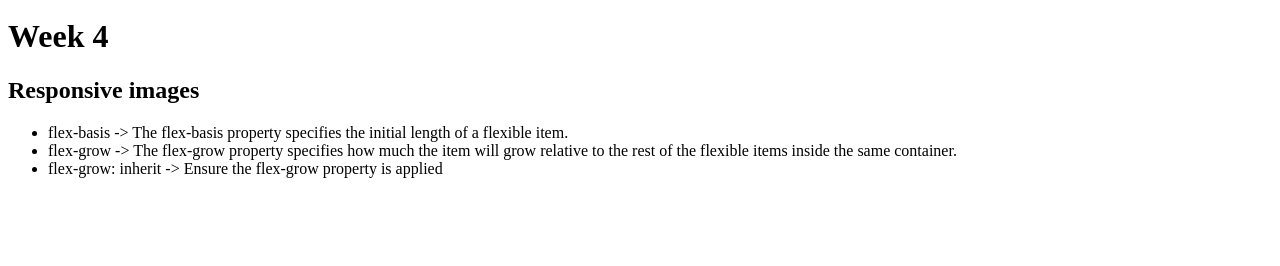
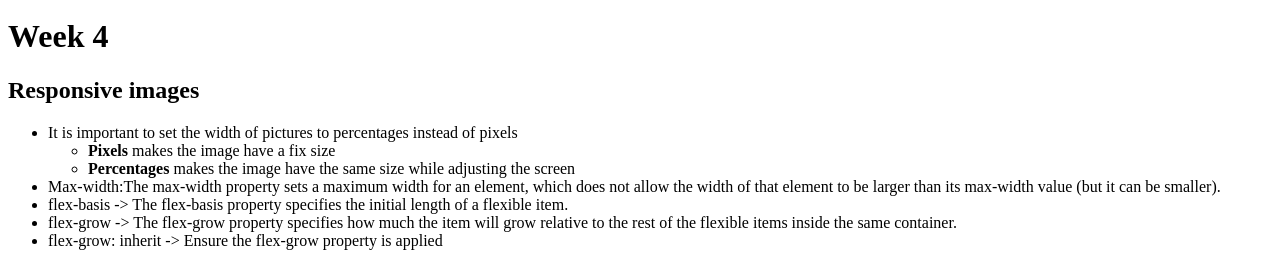
Before and after one commit to Seth177/Development-Blog, a plain HTML site: page index .html in a window 1280 px wide. Shown: the part 2042-2308 px from the top of the page. Before the commit the page ends 2236 px from the top, so only its background shows below. Drawn offline with Linux system fonts and the light colour scheme.

Commit message:
Added definition

```diff
--- a/index .html
+++ b/index .html
@@ -250,6 +250,22 @@
     <h2>Responsive images</h2>
     <ul>
       <li>
+        It is important to set the width of pictures to percentages instead of
+        pixels
+      </li>
+      <ul>
+        <li><strong>Pixels</strong> makes the image have a fix size</li>
+        <li>
+          <strong>Percentages</strong> makes the image have the same size while
+          adjusting the screen
+        </li>
+      </ul>
+      <li>
+        Max-width:The max-width property sets a maximum width for an element,
+        which does not allow the width of that element to be larger than its
+        max-width value (but it can be smaller).
+      </li>
+      <li>
         flex-basis -> The flex-basis property specifies the initial length of a
         flexible item.
       </li>
```
